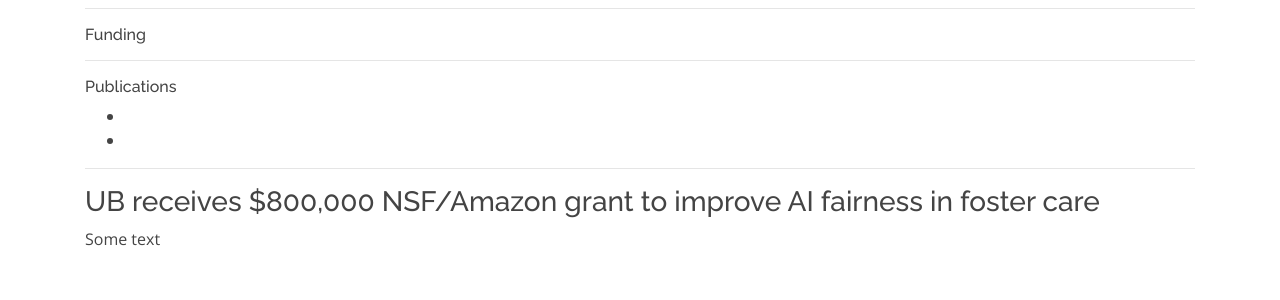
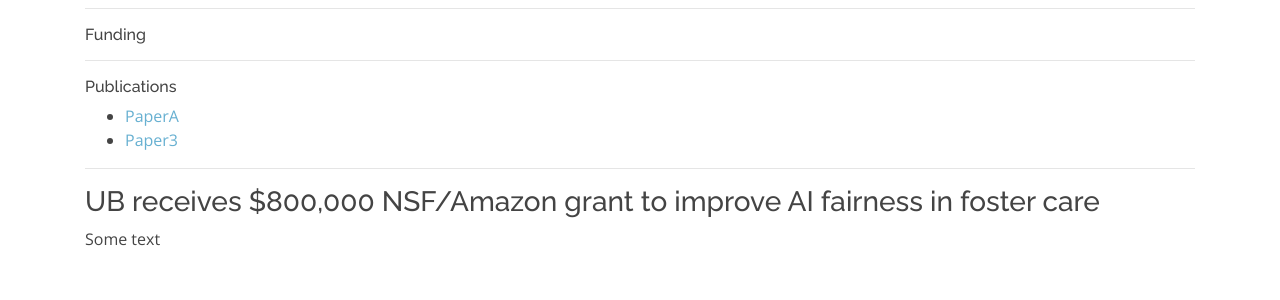
Before and after one commit to Mgeraci19/CS4SG.github.io, a Jekyll site: the page built from _research_projects/bias-in-nlp.md, in a window 1280 px wide and 1044 px high. Shown: the part 286-586 px from the top of the window. Built offline with Jekyll 4.4.1, drawn with Linux system fonts in a browser that asks for light colours.

```diff
--- a/_layouts/research_project.html
+++ b/_layouts/research_project.html
@@ -20,7 +20,7 @@ layout: default
 <ul>
 {% for fund in site.funding %}
     {% if fund.tagged_projects contains page.title %}
-        <li><a href="{{ fund.org_link }}">{{ fund.title }}</a></li>
+        <li><a href="{{ fund.org_link }}">{{ fund.organization }}</a></li>
     {% endif %}
 {% endfor %}
 </ul>
@@ -35,7 +35,7 @@ layout: default
 <ul>
 {% for pub in site.publications %}
     {% if pub.tagged_projects contains page.title %}
-        <li><a href="{{ pub.org_link }}" target="_blank">{{ pub.organization }}</a></li>
+        <li><a href="{{ pub.url }}">{{ pub.title }}</a></li>
     {% endif %}
 {% endfor %}
 </ul>
```
